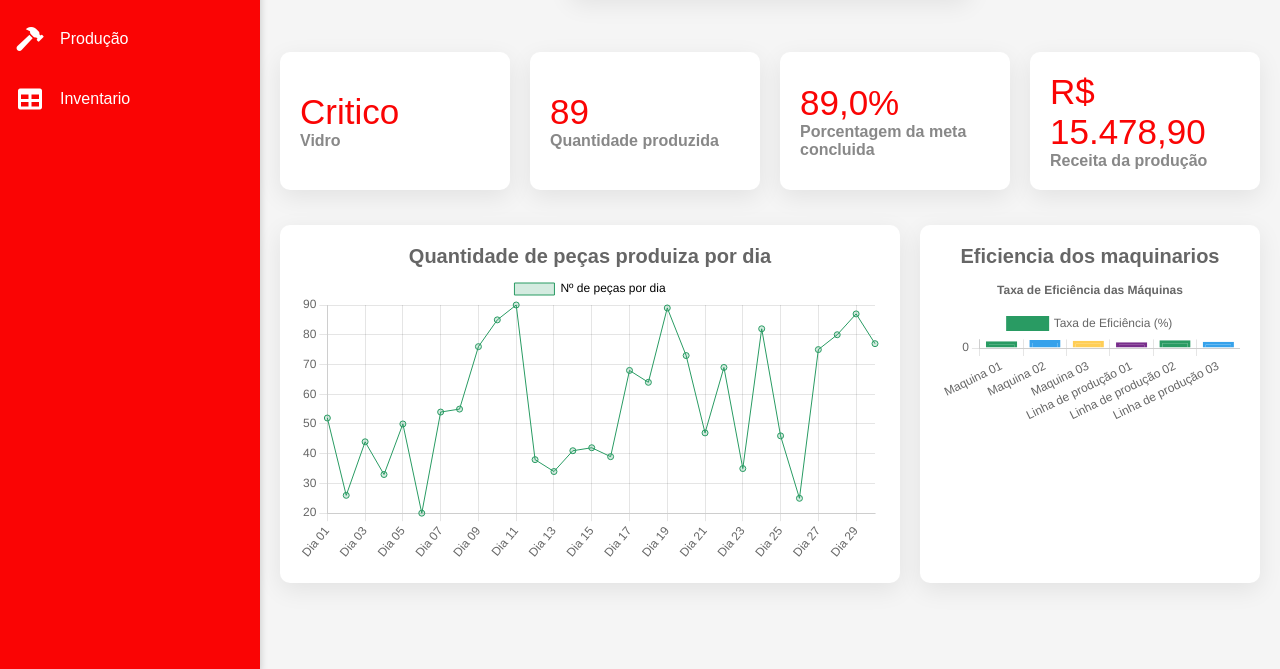
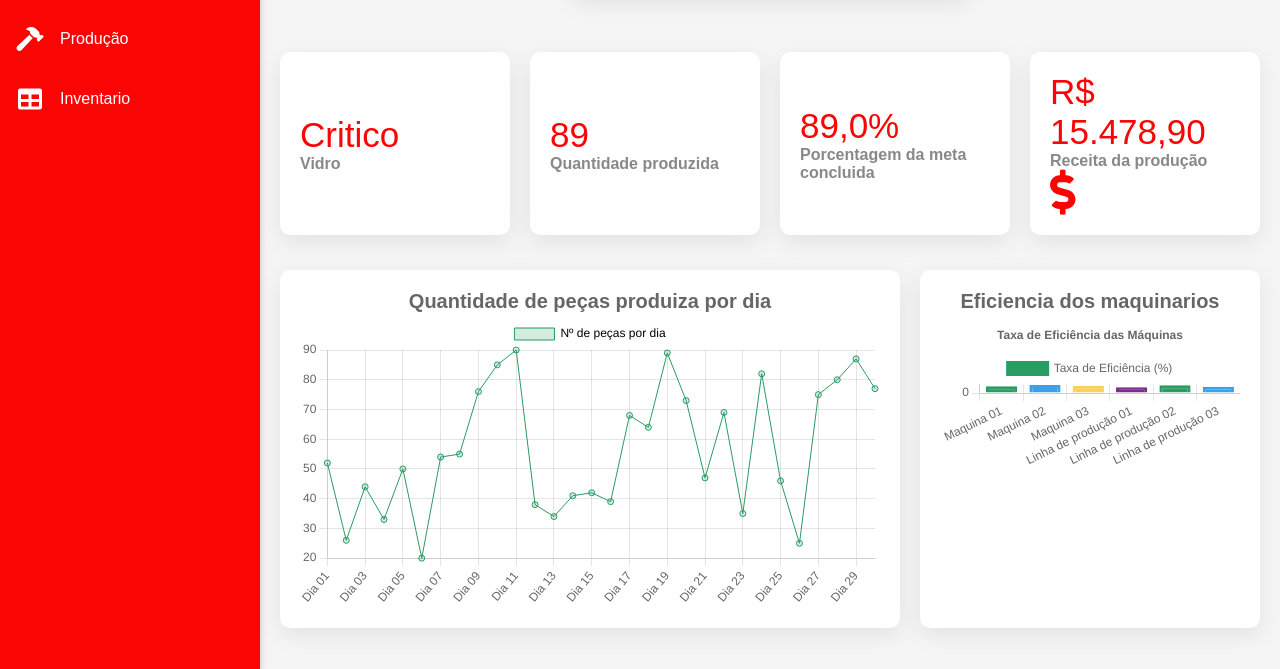
Before and after one commit to Godooih/Somativa-1-semestre-WEB, a plain HTML site: page index.html in a window 1280 px wide. Shown: the part 131-800 px from the top of the page. Drawn offline with nearby package versions, Linux system fonts and the light colour scheme; files whose address does not match are found by name.

Commit message:
Update index.html

```diff
--- a/index.html
+++ b/index.html
@@ -78,6 +78,9 @@
                     <div class="card-content">
                         <div class="number">R$ 15.478,90</div>
                         <div class="card-name">Receita da produção</div>
+                        <div class="icon-box">
+                        <i class="fas fa-dollar-sign"></i>
+                    </div>
                     </div>
                 </div>
             </div>
```
